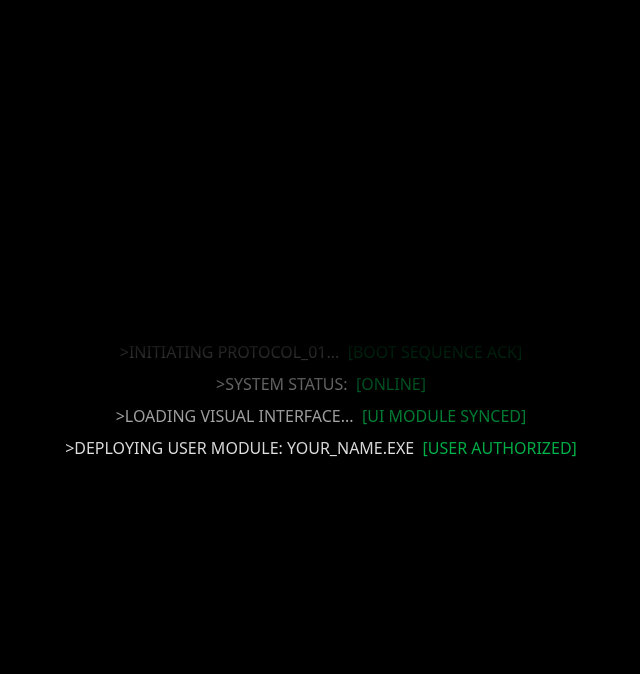
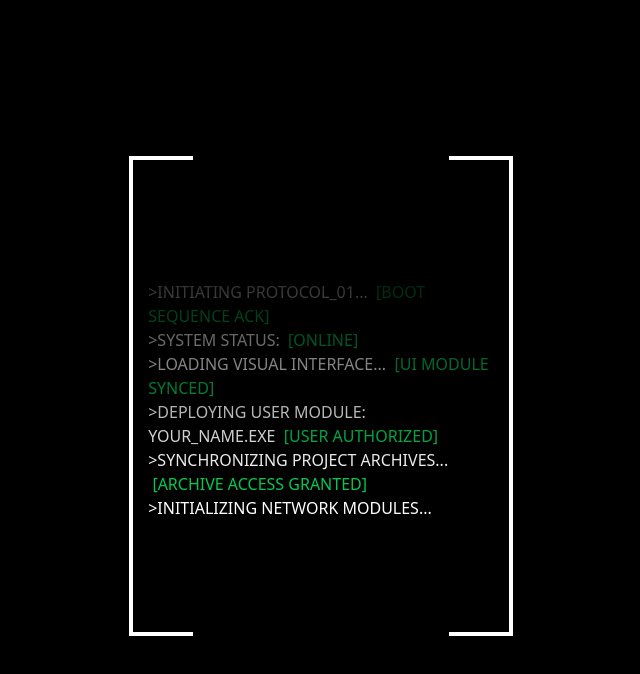
Before and after one commit to DIIZZYFPS/Portfolio, a React (Vite) app in the folder Portfolio-V1/: page / in a window 1280 px wide. Shown: the top 674 px of the page, without its empty margins (319-959 px from the left). Built offline with nearby package versions, Linux system fonts and the light colour scheme.

Commit message:
Updated Intro

```diff
--- a/Portfolio-V1/src/App.css
+++ b/Portfolio-V1/src/App.css
@@ -1 +1,30 @@
 @import "tailwindcss";
+
+@keyframes grow {
+  0% {
+    transform: scale(0);
+  }
+  100% {
+    transform: scale(1);
+  }
+}
+
+@keyframes growWidth {
+  0% {
+    width: 0;
+  }
+  100% {
+    width: 30%; /* Match the w-150 Tailwind class */
+  }
+}
+
+.animate-grow {
+  animation: grow 0.5s ease-out forwards;
+  transform-origin: center;
+}
+
+.animate-grow-width {
+  animation: growWidth 1s cubic-bezier(0.77, 0, 0.175, 1) forwards;
+
+  overflow: hidden; /* Prevent content overflow during animation */
+}
--- a/Portfolio-V1/src/Components/typeWriter.jsx
+++ b/Portfolio-V1/src/Components/typeWriter.jsx
@@ -1,28 +1,30 @@
 import { useState, useEffect } from 'react';
 
-const useTypewriter = (text, speed = 25, onComplete) => {
+const useTypewriter = (text, speed = 15, onComplete) => {
   const [displayText, setDisplayText] = useState('');
 
   useEffect(() => {
-    let i = 0;
-    setDisplayText(''); // Reset the display text when the effect runs
-    const typingInterval = setInterval(() => {
-      if (i < text.length) {
-        setDisplayText(prevText => prevText + text.charAt(i));
-        i++;
+    let index = 0;
+    let output = '';
+    setDisplayText(''); // Clear it first
+
+    const interval = setInterval(() => {
+      if (index < text.length) {
+        output += text.charAt(index);
+        setDisplayText(output);
+        index++;
       } else {
-        clearInterval(typingInterval);
-        if (onComplete) onComplete(); // Call the onComplete callback when typing finishes
+        clearInterval(interval);
+        if (onComplete) onComplete();
       }
     }, speed);
 
-    return () => {
-      clearInterval(typingInterval);
-    };
-  }, [text, speed]); // Removed `onComplete` from the dependency array
+    return () => clearInterval(interval);
+  }, [text, speed]);
 
   return displayText;
 };
+
 
 const Typewriter = ({ text, speed, confirmation, confirmationDelay = 200  }) => {
   const [showConfirmation, setShowConfirmation] = useState(false);
@@ -39,7 +41,7 @@ const Typewriter = ({ text, speed, confirmation, confirmationDelay = 200  }) =>
 
   return (
     <div>
-      <p className="text-white">{displayText} <span>&nbsp;</span>
+      <p className="text-white">&gt;{displayText} <span>&nbsp;</span>
       {showConfirmation && <span className="text-green-500">{confirmation}</span>}
       </p>
     </div>
--- /dev/null
+++ b/Portfolio-V1/src/Square.jsx
@@ -0,0 +1,53 @@
+import React from 'react';
+import { useState, useEffect } from 'react';
+import './App.css';
+
+const setSquareSize = ({ maxWidth, maxHeight }) => {
+  const [size, setSize] = useState({ width: 0, height: 0 });
+
+  useEffect(() => {
+    const updateSize = setInterval(() => {
+      setSize(prevSize => {
+        if (prevSize.width < maxWidth) {
+          return { ...prevSize, width: prevSize.width + 12 }; // Increment width first
+        } else if (prevSize.height < maxHeight) {
+          return { ...prevSize, height: prevSize.height + 12 }; // Increment height after width
+        } else {
+          clearInterval(updateSize); // Stop the interval when both are complete
+          return prevSize;
+        }
+      });
+    }, 16); // Approximately 60 FPS
+
+    return () => {
+      clearInterval(updateSize);
+    };
+  }, [maxWidth, maxHeight]);
+
+  return size;
+};
+
+const Square = () => {
+  const { width, height } = setSquareSize({ maxWidth: 500, maxHeight: 400 });
+
+  return (
+    <div
+      className={`relative bg-transparent  h-120 animate-grow-width`}
+    >
+      {/* Top Border */}
+      <div className={`absolute top-0 left-0 w-full h-1 bg-white bg-opacity-50`}></div>
+      {/* Right Border */}
+      <div className={`absolute top-0 right-0 h-full w-1 bg-white bg-opacity-50`}></div>
+      {/* Bottom Border */}
+      <div className={`absolute bottom-0 left-0 w-full h-1 bg-white bg-opacity-50`}></div>
+      {/* Left Border */}
+      <div className={`absolute bottom-0 left-0 h-full w-1 bg-white bg-opacity-50`}></div>
+      {/* Center Horizontal Line */}
+
+      {/* Center Vertical Line */}
+      <div className={`absolute top-0 left-1/2 h-full w-2/3 bg-black bg-opacity-50 transform -translate-x-1/2`}></div>
+    </div>
+  );
+};
+
+export default Square;
--- a/Portfolio-V1/src/hero.jsx
+++ b/Portfolio-V1/src/hero.jsx
@@ -1,89 +1,116 @@
 import React, { useState, useEffect } from 'react';
 import Typewriter from './Components/typeWriter';
+import Square from './Square';
 
 function Hero() {
-  const [showFirst, setShowFirst] = useState(false);
-  const [showSecond, setShowSecond] = useState(false);
-  const [showThird, setShowThird] = useState(false);
-  const [showFourth, setShowFourth] = useState(false);
-  const [showFifth, setShowFifth] = useState(false);
-  const [showSixth, setShowSixth] = useState(false);
-  const [animationComplete, setAnimationComplete] = useState(false);
-  const [fadeOut, setFadeOut] = useState(false);
+  const [state, setState] = useState({
+    visibleElements: Array(20).fill(false), // Visibility of Typewriter elements
+    showDimmingBox: false,
+    fadeOut: false,
+    animationComplete: false,
+  });
+
+  const typewriterData = [
+    { text: "INITIATING PROTOCOL_01...", confirmation: "[BOOT SEQUENCE ACK]" },
+    { text: "SYSTEM STATUS: ", confirmation: "[ONLINE]" },
+    { text: "LOADING VISUAL INTERFACE...", confirmation: "[UI MODULE SYNCED]" },
+    { text: "DEPLOYING USER MODULE: YOUR_NAME.EXE", confirmation: "[USER AUTHORIZED]" },
+    { text: "SYNCHRONIZING PROJECT ARCHIVES...", confirmation: "[ARCHIVE ACCESS GRANTED]" },
+    { text: "INITIALIZING NETWORK MODULES...", confirmation: "[NETWORK READY]" },
+    { text: "LOADING SECURITY PROTOCOLS...", confirmation: "[SECURE]" },
+    { text: "FINALIZING CONFIGURATIONS...", confirmation: "[CONFIGURATION COMPLETE]" },
+    { text: "STARTING MAIN APPLICATION...", confirmation: "[APPLICATION STARTED]" },
+    { text: "SYSTEM READY", confirmation: "[READY]" },
+    { text: "CONNECTING TO DATABASE...", confirmation: "[CONNECTED]" },
+    { text: "ACTIVATING USER INTERFACE...", confirmation: "[UI ACTIVE]" },
+    { text: "SYSTEM DIAGNOSTICS COMPLETE...", confirmation: "[DIAGNOSTICS OK]" },
+    { text: "SYSTEM FULLY OPERATIONAL", confirmation: "[OPERATIONAL]" },
+  ];
 
   useEffect(() => {
-    const firstTimeout = setTimeout(() => setShowFirst(true), 0);
-    const secondTimeout = setTimeout(() => setShowSecond(true), 1500);
-    const thirdTimeout = setTimeout(() => setShowThird(true), 2500);
-    const fourthTimeout = setTimeout(() => setShowFourth(true), 4000);
-    const fifthTimeout = setTimeout(() => setShowFifth(true), 5500);
-    const sixthTimeout = setTimeout(() => setShowSixth(true), 7000);
-    const fadeOutTimeout = setTimeout(() => setFadeOut(true), 9500);
-    const completeTimeout = setTimeout(() => setAnimationComplete(true), 10000);
+    const timeouts = [];
 
+    // Show the dimming box after 1 second
+    timeouts.push(
+      setTimeout(() => {
+        setState(prev => ({ ...prev, showDimmingBox: true }));
+      }, 1000)
+    );
+
+    // Dynamically create timeouts for showing and hiding Typewriter elements
+    typewriterData.forEach((_, index) => {
+      // Show the element
+      timeouts.push(
+        setTimeout(() => {
+          setState(prev => {
+            const updated = [...prev.visibleElements];
+            updated[index] = true;
+            return { ...prev, visibleElements: updated };
+          });
+        }, 1000 + index * 800) // Adjust timing for each element
+      );
+
+      // Hide the element after it has been visible for 2 seconds
+      timeouts.push(
+        setTimeout(() => {
+          setState(prev => {
+            const updated = [...prev.visibleElements];
+            updated[index] = false;
+            return { ...prev, visibleElements: updated };
+          });
+        }, 1000 + index * 500 + 9000) // Adjust timing for hiding
+      );
+    });
+
+    // Fade out and complete animation
+    timeouts.push(
+      setTimeout(() => {
+        setState(prev => ({ ...prev, fadeOut: true }));
+      }, 13000)
+    );
+    timeouts.push(
+      setTimeout(() => {
+        setState(prev => ({ ...prev, animationComplete: true }));
+      }, 15000)
+    );
+
+    // Cleanup all timeouts
     return () => {
-      clearTimeout(firstTimeout);
-      clearTimeout(secondTimeout);
-      clearTimeout(thirdTimeout);
-      clearTimeout(fourthTimeout);
-      clearTimeout(fifthTimeout);
-      clearTimeout(sixthTimeout);
-      clearTimeout(fadeOutTimeout);
-      clearTimeout(completeTimeout);
+      timeouts.forEach(timeout => clearTimeout(timeout));
     };
   }, []);
 
-  if (animationComplete) {
+  if (state.animationComplete) {
     return <NextPage />;
   }
 
   return (
     <section
       className={`relative bg-black h-screen flex flex-col items-center justify-center space-y-2 transition-opacity duration-500 ${
-        fadeOut ? 'opacity-0' : 'opacity-100'
+        state.fadeOut ? 'opacity-0' : 'opacity-100'
       }`}
     >
+      {/* Background Squares */}
+      <div className="absolute inset-0 flex items-center justify-center pointer-events-none">
+        <Square />
+      </div>
       {/* Dimming Box */}
-      <div
-        className="absolute top-5/12 left-0 w-full h-1/6 pointer-events-none"
-        style={{
-          background: 'linear-gradient(to top, rgba(0, 0, 0, 0), rgba(0, 0, 0, 1))',
-          zIndex: 10,
-        }}
-      ></div>
+      {state.showDimmingBox && <div
+          className="absolute top-300/1000 left-355/1000 w-29/100 h-1/2 pointer-events-none"
+          style={{
+            background: 'linear-gradient(to top, rgba(0, 0, 0, 0) 40%, rgba(0, 0, 0, 1) 100%)',
+            zIndex: 10,
+          }}
+        ></div>}
 
       {/* Typewriter Elements */}
-
-        {showFirst && (
-          <div>
-            <Typewriter text="> INITIATING PROTOCOL_01..." confirmation="[BOOT SEQUENCE ACK]" />
-          </div>
+      <div className="z-5 w-27/100">
+        {typewriterData.map((item, index) =>
+          state.visibleElements[index] ? (
+            <Typewriter key={index} text={item.text} confirmation={item.confirmation} />
+          ) : null
         )}
-        {showSecond && (
-          <div>
-            <Typewriter text="> SYSTEM STATUS: " confirmation="[ONLINE]" />
-          </div>
-        )}
-        {showThird && (
-          <div>
-            <Typewriter text="> LOADING VISUAL INTERFACE..." confirmation="[UI MODULE SYNCED]" />
-          </div>
-        )}
-        {showFourth && (
-          <div>
-            <Typewriter text="> DEPLOYING USER MODULE: YOUR_NAME.EXE" confirmation="[USER AUTHORIZED]" />
-          </div>
-        )}
-        {showFifth && (
-          <div>
-            <Typewriter text="> SYNCHRONIZING PROJECT ARCHIVES..." confirmation="[ARCHIVE ACCESS GRANTED]" />
-          </div>
-        )}
-        {showSixth && (
-          <div>
-            <Typewriter text="> INITIALIZATION" confirmation="COMPLETE" />
-          </div>
-        )}
+      </div>
     </section>
   );
 }
```
